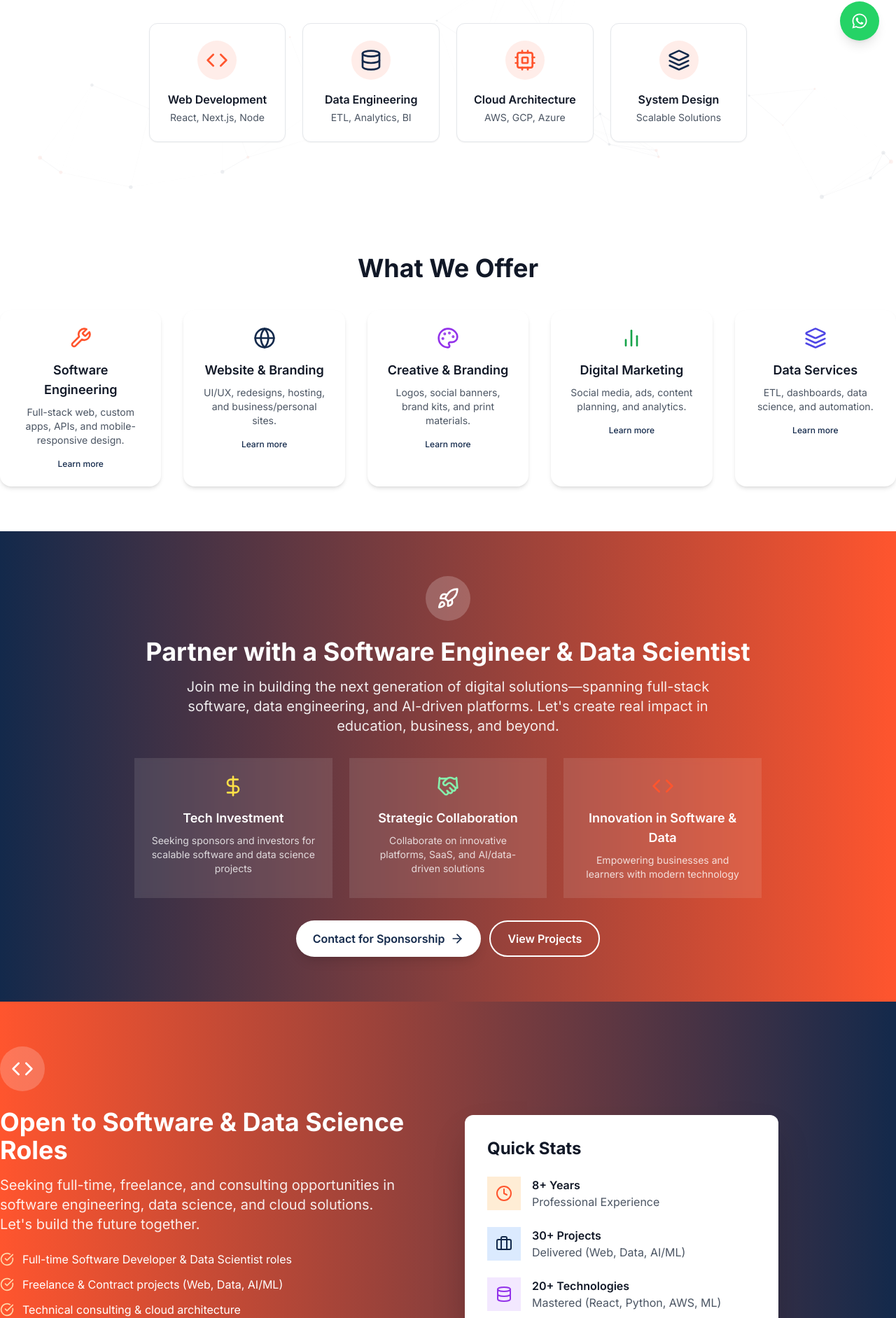
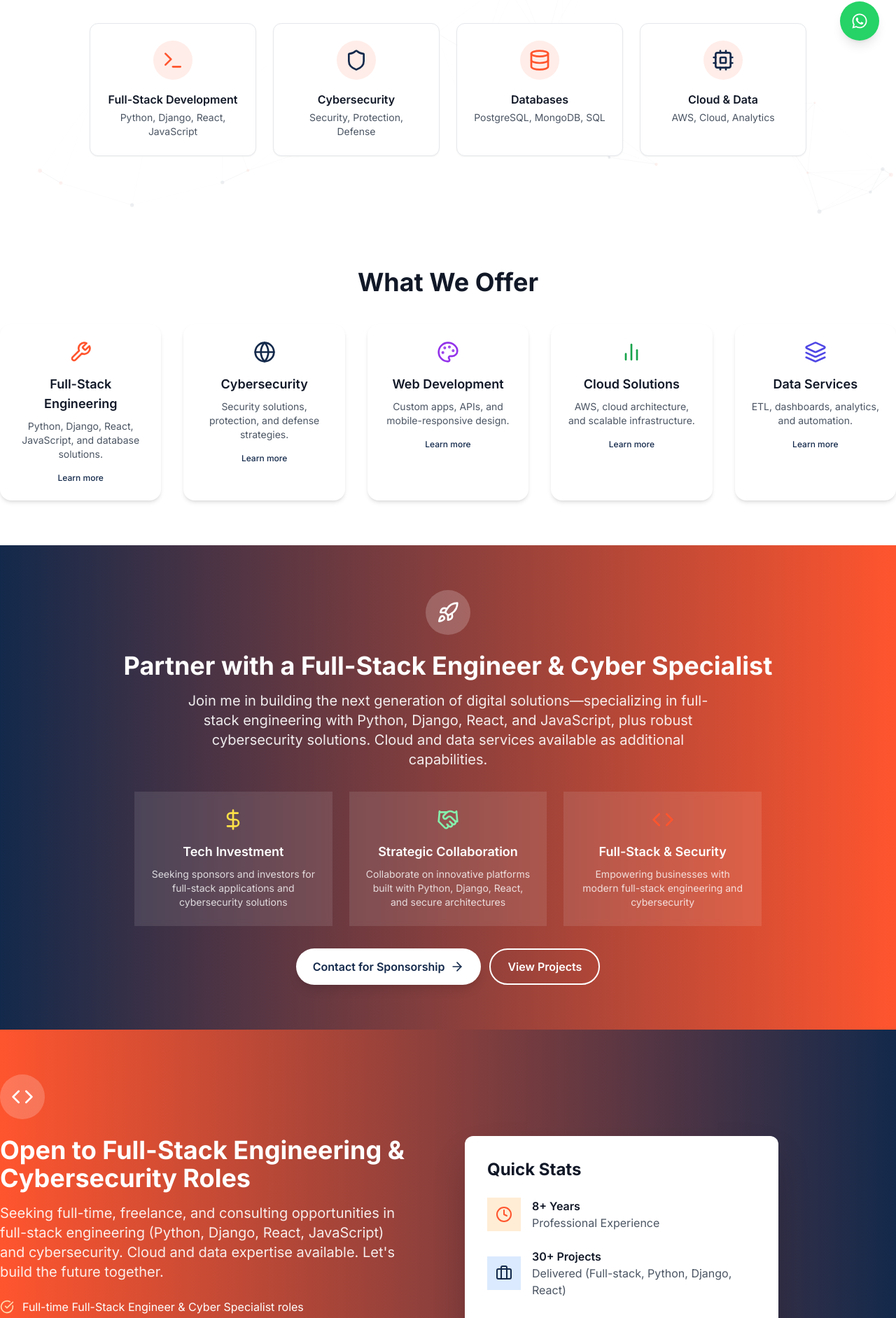
Before and after one commit to kudakwashe-taderera/website, a Next.js app: page / in a window 1280 px wide. Shown: the part 718-2601 px from the top of the page at 70% size. Built offline with nearby package versions, Linux system fonts and the light colour scheme.

Commit message:
Fix cybersec

```diff
--- a/app/components/CTASection.tsx
+++ b/app/components/CTASection.tsx
@@ -8,8 +8,7 @@ export default function CTASection() {
         <div className="text-center text-white">
           <h2 className="text-3xl md:text-4xl font-bold mb-6">Ready to Build Something Amazing?</h2>
           <p className="text-xl mb-8 max-w-3xl mx-auto opacity-90">
-            Let's collaborate on your next project. Whether you need a full-stack application, data engineering
-            solution, or technical consultation, I'm here to help bring your vision to life.
+            Let's collaborate on your next project. Whether you need a full-stack application built with Python, Django, React, and JavaScript, cybersecurity solutions, or technical consultation, I'm here to help bring your vision to life.
           </p>
 
           <div className="flex flex-row flex-wrap gap-3 justify-center">
--- a/app/components/CareerCallout.tsx
+++ b/app/components/CareerCallout.tsx
@@ -11,24 +11,24 @@ export default function CareerCallout() {
               <Code size={32} />
             </div>
 
-            <h2 className="text-3xl md:text-4xl font-bold mb-4">Open to Software & Data Science Roles</h2>
+            <h2 className="text-3xl md:text-4xl font-bold mb-4">Open to Full-Stack Engineering & Cybersecurity Roles</h2>
 
             <p className="text-xl mb-6 opacity-90">
-              Seeking full-time, freelance, and consulting opportunities in software engineering, data science, and cloud solutions. Let's build the future together.
+              Seeking full-time, freelance, and consulting opportunities in full-stack engineering (Python, Django, React, JavaScript) and cybersecurity. Cloud and data expertise available. Let's build the future together.
             </p>
 
             <div className="space-y-3 mb-8 text-left">
               <div className="flex items-center space-x-3">
                 <CheckCircle size={20} className="text-orange-200 flex-shrink-0" />
-                <span>Full-time Software Developer & Data Scientist roles</span>
+                <span>Full-time Full-Stack Engineer & Cyber Specialist roles</span>
               </div>
               <div className="flex items-center space-x-3">
                 <CheckCircle size={20} className="text-orange-200 flex-shrink-0" />
-                <span>Freelance & Contract projects (Web, Data, AI/ML)</span>
+                <span>Freelance & Contract projects (Full-stack, Python, Django, React, Cyber)</span>
               </div>
               <div className="flex items-center space-x-3">
                 <CheckCircle size={20} className="text-orange-200 flex-shrink-0" />
-                <span>Technical consulting & cloud architecture</span>
+                <span>Technical consulting in full-stack development & security</span>
               </div>
               <div className="flex items-center space-x-3">
                 <CheckCircle size={20} className="text-orange-200 flex-shrink-0" />
@@ -75,7 +75,7 @@ export default function CareerCallout() {
                 </div>
                 <div>
                   <div className="font-semibold text-gray-900">30+ Projects</div>
-                  <div className="text-gray-600">Delivered (Web, Data, AI/ML)</div>
+                  <div className="text-gray-600">Delivered (Full-stack, Python, Django, React)</div>
                 </div>
               </div>
 
@@ -85,7 +85,7 @@ export default function CareerCallout() {
                 </div>
                 <div>
                   <div className="font-semibold text-gray-900">20+ Technologies</div>
-                  <div className="text-gray-600">Mastered (React, Python, AWS, ML)</div>
+                  <div className="text-gray-600">Mastered (Python, Django, React, JavaScript, Cyber)</div>
                 </div>
               </div>
             </div>
--- a/app/components/HeroSection.tsx
+++ b/app/components/HeroSection.tsx
@@ -1,4 +1,4 @@
-import { ArrowRight, Calendar, Mail, Code, Database, Cpu, Layers, Shield, Terminal } from "lucide-react"
+import { ArrowRight, Calendar, Mail, Code, Database, Cpu, Layers, Shield, Terminal, Lock } from "lucide-react"
 import { motion } from "framer-motion"
 import ParticlesBackground from "./ParticlesBackground"
 
@@ -103,10 +103,10 @@ export default function HeroSection() {
               transition={{ duration: 0.5, delay: 0.6 }}
             >
               {[
-                { icon: <Code className="w-8 h-8 text-uiuc-orange" />, title: "Web Development", desc: "React, Next.js, Node" },
-                { icon: <Database className="w-8 h-8 text-uiuc-blue" />, title: "Data Engineering", desc: "ETL, Analytics, BI" },
-                { icon: <Cpu className="w-8 h-8 text-uiuc-orange" />, title: "Cloud Architecture", desc: "AWS, GCP, Azure" },
-                { icon: <Layers className="w-8 h-8 text-uiuc-blue" />, title: "System Design", desc: "Scalable Solutions" }
+                { icon: <Terminal className="w-8 h-8 text-uiuc-orange" />, title: "Full-Stack Development", desc: "Python, Django, React, JavaScript" },
+                { icon: <Shield className="w-8 h-8 text-uiuc-blue" />, title: "Cybersecurity", desc: "Security, Protection, Defense" },
+                { icon: <Database className="w-8 h-8 text-uiuc-orange" />, title: "Databases", desc: "PostgreSQL, MongoDB, SQL" },
+                { icon: <Cpu className="w-8 h-8 text-uiuc-blue" />, title: "Cloud & Data", desc: "AWS, Cloud, Analytics" }
               ].map((item, i) => (
                 <div key={i} className="bg-white p-6 rounded-xl border border-gray-200 shadow-sm hover:shadow-md transition-all">
                   <div className="flex flex-col items-center text-center">
--- a/app/components/ServicesSummary.tsx
+++ b/app/components/ServicesSummary.tsx
@@ -4,28 +4,28 @@ import Link from "next/link";
 const summaryServices = [
   {
     icon: <Wrench className="w-8 h-8 text-uiuc-orange" />,
-    title: "Software Engineering",
-    desc: "Full-stack web, custom apps, APIs, and mobile-responsive design.",
+    title: "Full-Stack Engineering",
+    desc: "Python, Django, React, JavaScript, and database solutions.",
   },
   {
     icon: <Globe className="w-8 h-8 text-uiuc-blue" />,
-    title: "Website & Branding",
-    desc: "UI/UX, redesigns, hosting, and business/personal sites.",
+    title: "Cybersecurity",
+    desc: "Security solutions, protection, and defense strategies.",
   },
   {
     icon: <Palette className="w-8 h-8 text-purple-600" />,
-    title: "Creative & Branding",
-    desc: "Logos, social banners, brand kits, and print materials.",
+    title: "Web Development",
+    desc: "Custom apps, APIs, and mobile-responsive design.",
   },
   {
     icon: <BarChart2 className="w-8 h-8 text-green-600" />,
-    title: "Digital Marketing",
-    desc: "Social media, ads, content planning, and analytics.",
+    title: "Cloud Solutions",
+    desc: "AWS, cloud architecture, and scalable infrastructure.",
   },
   {
     icon: <Layers className="w-8 h-8 text-indigo-600" />,
     title: "Data Services",
-    desc: "ETL, dashboards, data science, and automation.",
+    desc: "ETL, dashboards, analytics, and automation.",
   },
 ];
 
--- a/app/components/SkillsSection.tsx
+++ b/app/components/SkillsSection.tsx
@@ -1,34 +1,46 @@
 "use client"
 
 import { useState } from "react"
-import { Code, Database, Cloud, Wrench, Brain, Palette } from "lucide-react"
+import { Code, Database, Cloud, Wrench, Brain, Palette, Shield, Terminal } from "lucide-react"
 
 export default function SkillsSection() {
   const [activeCategory, setActiveCategory] = useState(0)
 
   const skillCategories = [
     {
-      icon: Code,
-      title: "Frontend Development",
+      icon: Terminal,
+      title: "Full-Stack Development",
       color: "from-blue-500 to-purple-600",
       skills: [
+        { name: "Python", level: 95 },
+        { name: "Django", level: 93 },
         { name: "React", level: 95 },
+        { name: "JavaScript", level: 94 },
         { name: "Next.js", level: 90 },
-        { name: "TypeScript", level: 88 },
-        { name: "Tailwind CSS", level: 92 },
-        { name: "JavaScript", level: 94 },
       ],
     },
     {
       icon: Database,
-      title: "Backend & Databases",
+      title: "Databases",
       color: "from-green-500 to-teal-600",
       skills: [
-        { name: "Django", level: 93 },
-        { name: "Node.js", level: 87 },
         { name: "PostgreSQL", level: 90 },
         { name: "MongoDB", level: 85 },
-        { name: "FastAPI", level: 82 },
+        { name: "SQL", level: 92 },
+        { name: "Database Design", level: 88 },
+        { name: "ORM (Django)", level: 93 },
+      ],
+    },
+    {
+      icon: Shield,
+      title: "Cybersecurity",
+      color: "from-red-500 to-orange-600",
+      skills: [
+        { name: "Security Architecture", level: 88 },
+        { name: "Secure Coding", level: 90 },
+        { name: "Authentication", level: 92 },
+        { name: "Data Protection", level: 87 },
+        { name: "Security Best Practices", level: 89 },
       ],
     },
     {
@@ -45,13 +57,13 @@ export default function SkillsSection() {
     },
     {
       icon: Brain,
-      title: "Data Engineering & ML",
+      title: "Data & Analytics",
       color: "from-purple-500 to-pink-600",
       skills: [
-        { name: "Python", level: 94 },
-        { name: "Pandas", level: 90 },
+        { name: "Data Processing", level: 90 },
+        { name: "ETL Pipelines", level: 85 },
+        { name: "Analytics", level: 87 },
         { name: "Power BI", level: 87 },
-        { name: "ETL Pipelines", level: 85 },
         { name: "BigQuery", level: 80 },
       ],
     },
@@ -87,7 +99,7 @@ export default function SkillsSection() {
         <div className="text-center mb-16">
           <h2 className="text-3xl md:text-4xl font-bold text-gray-900 mb-4">Technical Expertise</h2>
           <p className="text-xl text-gray-600 max-w-3xl mx-auto">
-            A comprehensive skill set spanning the entire technology stack, from user interfaces to data infrastructure
+            Specializing in full-stack engineering with Python, Django, React, JavaScript, and databases, plus cybersecurity expertise. Cloud and data capabilities available.
           </p>
         </div>
 
--- a/app/components/SponsorshipCallout.tsx
+++ b/app/components/SponsorshipCallout.tsx
@@ -10,10 +10,10 @@ export default function SponsorshipCallout() {
             <Rocket size={32} />
           </div>
 
-          <h2 className="text-3xl md:text-4xl font-bold mb-4">Partner with a Software Engineer & Data Scientist</h2>
+          <h2 className="text-3xl md:text-4xl font-bold mb-4">Partner with a Full-Stack Engineer & Cyber Specialist</h2>
 
           <p className="text-xl mb-8 max-w-3xl mx-auto opacity-90">
-            Join me in building the next generation of digital solutions—spanning full-stack software, data engineering, and AI-driven platforms. Let's create real impact in education, business, and beyond.
+            Join me in building the next generation of digital solutions—specializing in full-stack engineering with Python, Django, React, and JavaScript, plus robust cybersecurity solutions. Cloud and data services available as additional capabilities.
           </p>
 
           <div className="grid grid-cols-1 md:grid-cols-3 gap-6 mb-8 max-w-4xl mx-auto">
@@ -21,7 +21,7 @@ export default function SponsorshipCallout() {
               <DollarSign className="mx-auto mb-4 text-yellow-300" size={32} />
               <h3 className="text-lg font-semibold mb-2">Tech Investment</h3>
               <p className="text-sm opacity-80">
-                Seeking sponsors and investors for scalable software and data science projects
+                Seeking sponsors and investors for full-stack applications and cybersecurity solutions
               </p>
             </div>
 
@@ -29,14 +29,14 @@ export default function SponsorshipCallout() {
               <Handshake className="mx-auto mb-4 text-green-300" size={32} />
               <h3 className="text-lg font-semibold mb-2">Strategic Collaboration</h3>
               <p className="text-sm opacity-80">
-                Collaborate on innovative platforms, SaaS, and AI/data-driven solutions
+                Collaborate on innovative platforms built with Python, Django, React, and secure architectures
               </p>
             </div>
 
             <div className="bg-white bg-opacity-10 backdrop-blur-sm rounded-lg p-6">
               <Code className="mx-auto mb-4 text-uiuc-orange" size={32} />
-              <h3 className="text-lg font-semibold mb-2">Innovation in Software & Data</h3>
-              <p className="text-sm opacity-80">Empowering businesses and learners with modern technology</p>
+              <h3 className="text-lg font-semibold mb-2">Full-Stack & Security</h3>
+              <p className="text-sm opacity-80">Empowering businesses with modern full-stack engineering and cybersecurity</p>
             </div>
           </div>
 
--- a/app/components/StatsSection.tsx
+++ b/app/components/StatsSection.tsx
@@ -28,7 +28,7 @@ export default function StatsSection() {
       value: 30,
       suffix: "+",
       label: "Projects Delivered",
-      description: "Full-stack, AI, and data platforms for business and education",
+      description: "Full-stack applications with Python, Django, React, JavaScript, and cybersecurity solutions",
     },
     {
       icon: Users,
@@ -42,7 +42,7 @@ export default function StatsSection() {
       value: 20,
       suffix: "+",
       label: "Technologies Mastered",
-      description: "Modern stacks: React, Node, Python, AWS, ML, and more",
+      description: "Full-stack: Python, Django, React, JavaScript, databases, plus cloud and data",
     },
     {
       icon: Zap,
```
